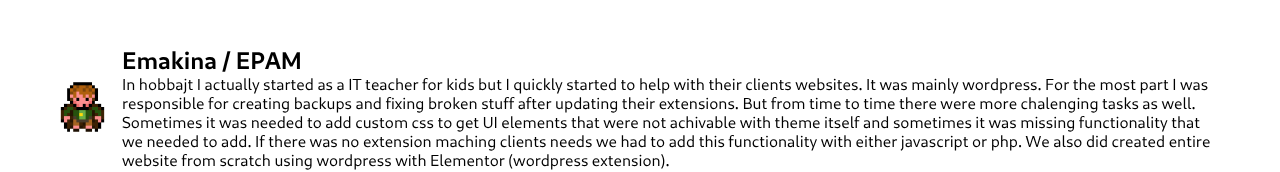
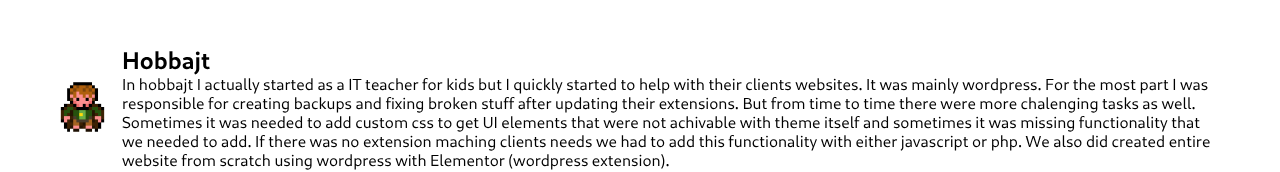
Before and after one commit to filipizydorczyk/personal-website, a Nuxt app: page / in a window 1280 px wide. Shown: the part 1235-1407 px from the top of the page. Built offline with nearby package versions, Linux system fonts and the light colour scheme.

Commit message:
ref: removed watch script

```diff
--- a/package.json
+++ b/package.json
@@ -3,7 +3,6 @@
   "version": "1.0.0",
   "private": true,
   "scripts": {
-    "dev": "nuxt",
     "start": "http-server ./dist",
     "generate": "nuxt generate",
     "lint:js": "eslint --ext \".js,.ts,.vue\" --ignore-path .gitignore .",
--- a/pages/index.vue
+++ b/pages/index.vue
@@ -85,7 +85,7 @@
             rendering.
           </p>
         </SectionWithIcon>
-        <SectionWithIcon icon="icon/hobbajt.png" header="Emakina / EPAM">
+        <SectionWithIcon icon="icon/hobbajt.png" header="Hobbajt">
           <p>
             In hobbajt I actually started as a IT teacher for kids but I quickly
             started to help with their clients websites. It was mainly
```
Also changed, not shown: 1 other file (tests, documents, lock files or other folders).
